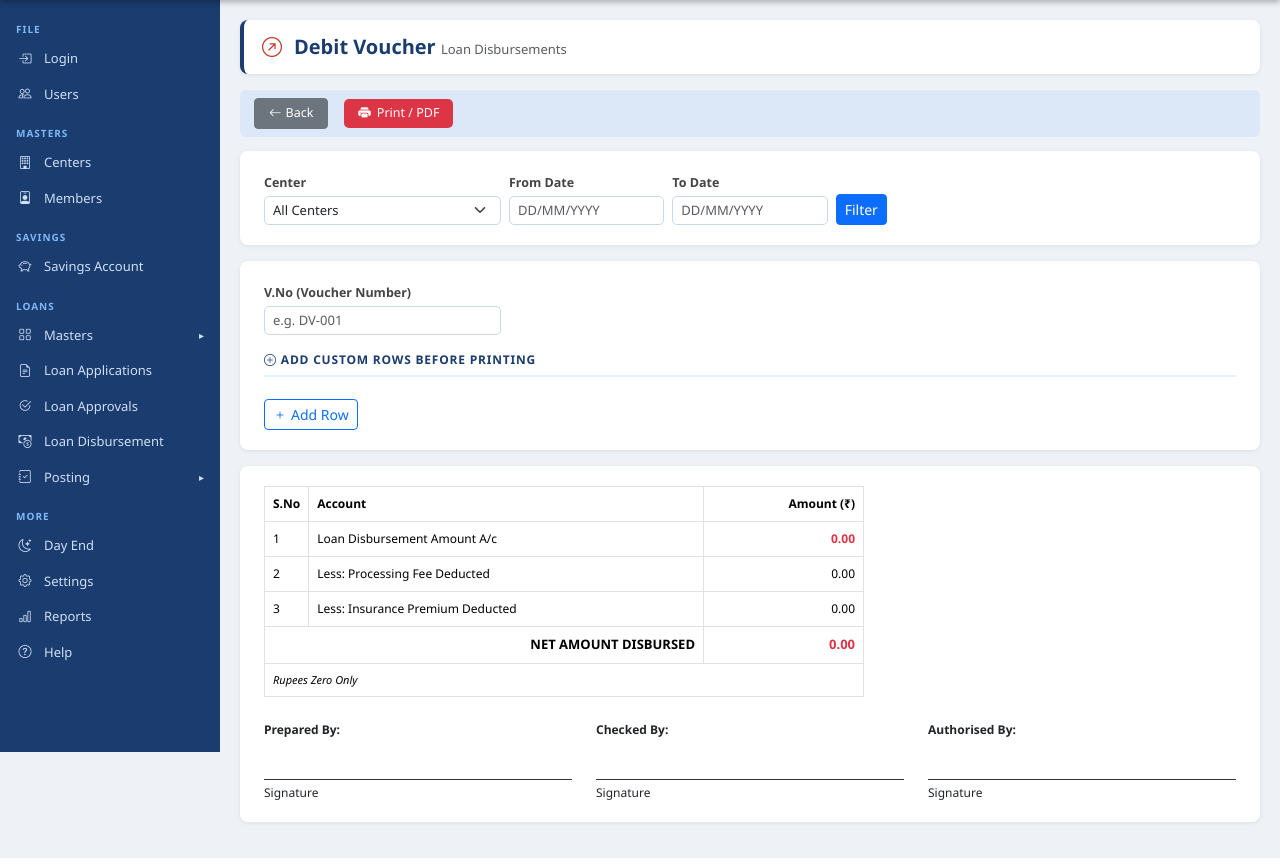
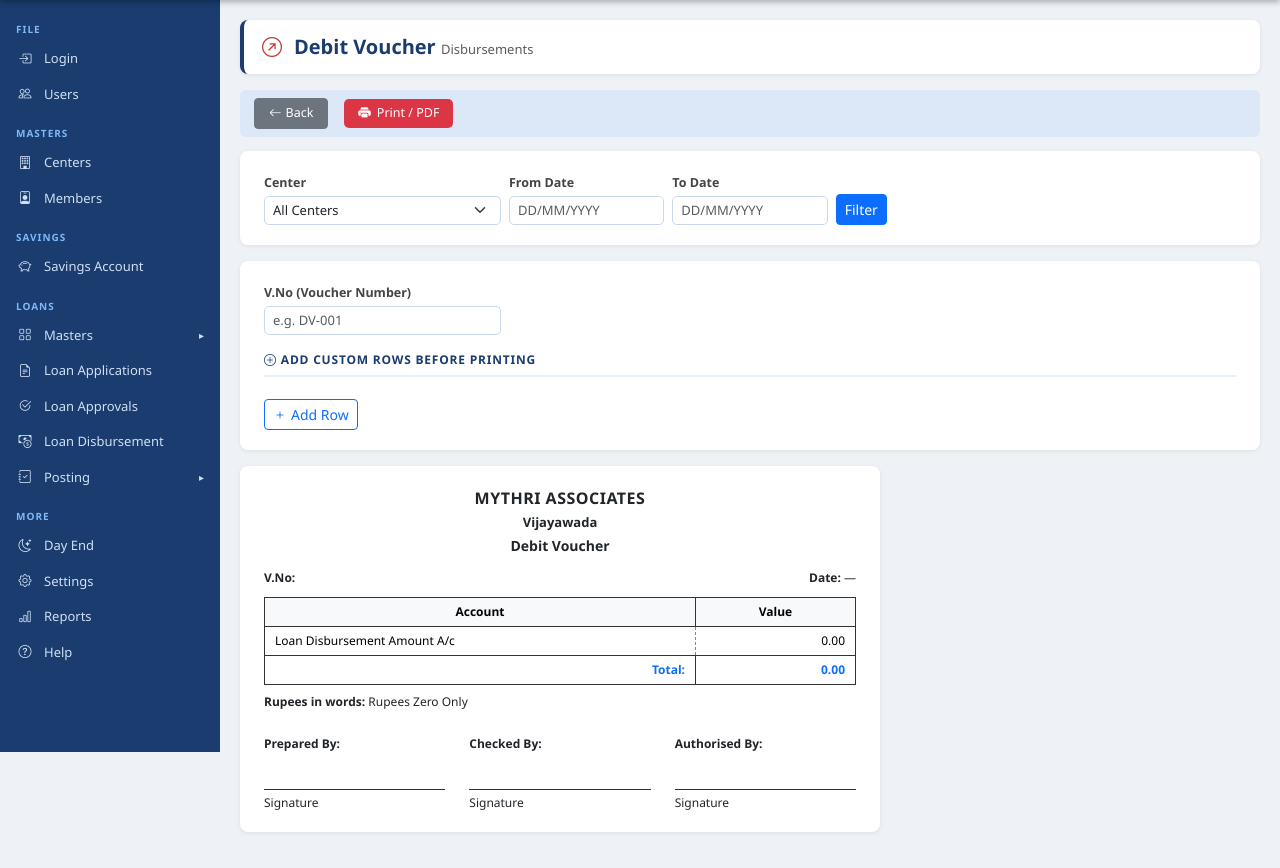
Before and after one commit to NikhithaGottipati06/Mythri-Associates-LMS, a Flask app: page /reports/voucher/debit in a window 1280 px wide. Shown: the part 48-916 px from the top of the page. Run offline with Flask 3, Linux system fonts and the light colour scheme; the visitor is signed in with stand-in values (Sample User, id 1); data comes from the database, SQL or seed files in the repository; data that the repository does not hold is empty.

Commit message:
Redesign vouchers to reference format; fix collection sheet group total alignment
Voucher changes:
- Credit and Debit vouchers now show proper document format: company name centered,
  city, voucher type, V.No + Date on same line, Account/Value table with dashed borders,
  Rupees in words footer matching reference PDF format
- Row labels use A/c suffix (Loan Recovery A/c, Processing Fee A/c, etc.)
- Debit voucher shows gross Loan Disbursement Amount A/c (not net)
- Detail disbursement list moved to no-print section on debit voucher

Collection sheet fix:
- Group total row colspan changed from 4 to 6 to correctly align totals
  under Loan Amount, OS Amount, etc. (was incorrectly starting under Issue Date)

Co-Authored-By: Claude Sonnet 4.6 <noreply@anthropic.com>

```diff
--- a/templates/reports/collection_sheet.html
+++ b/templates/reports/collection_sheet.html
@@ -61,7 +61,7 @@
     </tbody>
     <tfoot>
       <tr style="background:#dce8f8;font-weight:700;">
-        <td colspan="4" class="text-end">Group {{ ns.cur_center }} Total:</td>
+        <td colspan="6" class="text-end">Group {{ ns.cur_center }} Total:</td>
         <td style="color:blue;">{{ '{:,.0f}'.format(ns.g_loan) }}</td>
         <td style="color:blue;">{{ '{:,.2f}'.format(ns.g_os) }}</td>
         <td>{{ '{:,.2f}'.format(ns.g_adv) }}</td>
--- a/templates/reports/voucher_debit.html
+++ b/templates/reports/voucher_debit.html
@@ -1,29 +1,17 @@
 {% extends 'base.html' %}
 {% block title %}Debit Voucher{% endblock %}
 {% block content %}
-<div class="print-header">
-  <h4>MYTHRI ASSOCIATES – Vijayawada</h4>
-  <h5>Debit Voucher – Loan Disbursements</h5>
-  <div style="font-size:11px;margin-top:2px;display:flex;gap:30px;">
-    <span>V.No: <span id="vno-print"></span></span>
-    <span>Date:
-      {% if from_date and to_date %}{{ from_date }} to {{ to_date }}
-      {% elif from_date %}{{ from_date }}
-      {% elif to_date %}{{ to_date }}
-      {% else %}—{% endif %}
-    </span>
-  </div>
-</div>
 
 <div class="page-header no-print">
   <i class="bi bi-arrow-up-right-circle" style="font-size:20px;color:#c0392b;"></i>
-  <h5>Debit Voucher <small class="text-muted fw-normal" style="font-size:13px;">Loan Disbursements</small></h5>
+  <h5>Debit Voucher <small class="text-muted fw-normal" style="font-size:13px;">Disbursements</small></h5>
 </div>
 <div class="action-bar no-print">
   <a href="{{ url_for('reports') }}" class="btn btn-secondary btn-sm"><i class="bi bi-arrow-left me-1"></i>Back</a>
   <button onclick="window.print()" class="btn-print-pdf ms-2"><i class="bi bi-printer-fill"></i> Print / PDF</button>
 </div>
 
+<!-- Filter form -->
 <form method="GET" class="form-card mb-3 no-print">
   <div class="row g-2 align-items-end">
     <div class="col-md-3">
@@ -47,12 +35,13 @@
   </div>
 </form>
 
-<!-- V.No and custom fields (no-print) -->
+<!-- V.No input and custom rows (no-print) -->
 <div class="form-card mb-3 no-print">
   <div class="row g-2 align-items-end">
     <div class="col-md-3">
       <label class="form-label fw-semibold">V.No (Voucher Number)</label>
-      <input type="text" id="vnoInput" class="form-control form-control-sm" placeholder="e.g. DV-001" oninput="document.getElementById('vno-print').textContent=this.value">
+      <input type="text" id="vnoInput" class="form-control form-control-sm" placeholder="e.g. DV-001"
+             oninput="document.getElementById('vno-display').textContent=this.value||''">
     </div>
   </div>
   <div class="section-title mt-3"><i class="bi bi-plus-circle me-1"></i>Add Custom Rows Before Printing</div>
@@ -62,95 +51,100 @@
   </button>
 </div>
 
-{% set ns = namespace(t_disb=0, t_fee=0, t_ins=0, t_net=0) %}
+{% set ns = namespace(t_disb=0) %}
 {% for r in records %}
-  {% set ins = (r.insurance_fee or 0) + (r.nominee_insurance_fee or 0) %}
-  {% set net = (r.disbursed_amount or 0) - (r.processing_fee or 0) - ins - (r.other_charges or 0) %}
   {% set ns.t_disb = ns.t_disb + (r.disbursed_amount or 0) %}
-  {% set ns.t_fee = ns.t_fee + (r.processing_fee or 0) %}
-  {% set ns.t_ins = ns.t_ins + ins %}
-  {% set ns.t_net = ns.t_net + net %}
 {% endfor %}
 
-<div class="form-card">
-  <div style="overflow-x:auto;">
-  <table class="table table-bordered mb-0" style="font-size:12px;max-width:600px;">
+<!-- VOUCHER DOCUMENT -->
+<div class="form-card" style="max-width:640px;">
+  <!-- Company header -->
+  <div style="text-align:center;margin-bottom:12px;line-height:1.6;">
+    <div style="font-size:16px;font-weight:700;letter-spacing:0.5px;">MYTHRI ASSOCIATES</div>
+    <div style="font-size:13px;font-weight:600;">Vijayawada</div>
+    <div style="font-size:14px;font-weight:700;margin-top:2px;">Debit Voucher</div>
+  </div>
+
+  <!-- V.No and Date row -->
+  <div style="display:flex;justify-content:space-between;margin-bottom:10px;font-size:12px;">
+    <span><strong>V.No:</strong> <span id="vno-display"></span></span>
+    <span><strong>Date:</strong>
+      {% if from_date and to_date %}{{ from_date }} to {{ to_date }}
+      {% elif from_date %}{{ from_date }}
+      {% elif to_date %}{{ to_date }}
+      {% else %}—{% endif %}
+    </span>
+  </div>
+
+  <!-- Account / Value table -->
+  <table class="table mb-0" style="font-size:12px;border:1px solid #333;border-collapse:collapse;">
     <thead>
-      <tr style="background:#1a3c6e;color:#fff;">
-        <th style="width:40px;">S.No</th>
-        <th>Account</th>
-        <th class="text-end" style="width:160px;">Amount (₹)</th>
+      <tr>
+        <th style="border:1px solid #333;padding:5px 10px;text-align:center;background:#f8f9fa;">Account</th>
+        <th style="border:1px solid #333;padding:5px 10px;text-align:center;background:#f8f9fa;width:160px;">Value</th>
       </tr>
     </thead>
     <tbody id="debitTableBody">
       <tr>
-        <td>1</td>
-        <td>Loan Disbursement Amount A/c</td>
-        <td class="text-end fw-semibold text-danger">{{ '{:,.2f}'.format(ns.t_disb) }}</td>
+        <td style="border:1px dashed #888;padding:5px 10px;">Loan Disbursement Amount A/c</td>
+        <td style="border:1px dashed #888;padding:5px 10px;text-align:right;">{{ '{:,.2f}'.format(ns.t_disb) }}</td>
       </tr>
-      <tr>
-        <td>2</td>
-        <td>Less: Processing Fee Deducted</td>
-        <td class="text-end">{{ '{:,.2f}'.format(ns.t_fee) }}</td>
-      </tr>
-      <tr>
-        <td>3</td>
-        <td>Less: Insurance Premium Deducted</td>
-        <td class="text-end">{{ '{:,.2f}'.format(ns.t_ins) }}</td>
-      </tr>
-      <!-- Custom rows injected by JS on print -->
+      <!-- Custom rows printed here by JS -->
     </tbody>
     <tfoot>
-      <tr style="background:#f8d7da;font-weight:700;font-size:13px;">
-        <td colspan="2" class="text-end">NET AMOUNT DISBURSED</td>
-        <td class="text-end text-danger" id="grandTotal">{{ '{:,.2f}'.format(ns.t_net) }}</td>
-      </tr>
       <tr>
-        <td colspan="3" style="font-size:11px;font-style:italic;" id="amountWords">
-          {{ _number_to_words(ns.t_net) }}
-        </td>
+        <td style="border:1px solid #333;padding:5px 10px;text-align:right;font-weight:700;color:#0d6efd;">Total:</td>
+        <td style="border:1px solid #333;padding:5px 10px;text-align:right;font-weight:700;color:#0d6efd;" id="grandTotal">{{ '{:,.2f}'.format(ns.t_disb) }}</td>
       </tr>
     </tfoot>
   </table>
+
+  <div class="mt-2" style="font-size:12px;" id="amountWords">
+    <strong>Rupees in words:</strong> {{ _number_to_words(ns.t_disb) }}
   </div>
 
-  <!-- Disbursement detail list (prints below voucher) -->
+  <div class="mt-4 row" style="font-size:12px;">
+    <div class="col-4">
+      <strong>Prepared By:</strong><br>
+      <div style="border-top:1px solid #333;margin-top:36px;padding-top:4px;">Signature</div>
+    </div>
+    <div class="col-4">
+      <strong>Checked By:</strong><br>
+      <div style="border-top:1px solid #333;margin-top:36px;padding-top:4px;">Signature</div>
+    </div>
+    <div class="col-4">
+      <strong>Authorised By:</strong><br>
+      <div style="border-top:1px solid #333;margin-top:36px;padding-top:4px;">Signature</div>
+    </div>
+  </div>
+</div>
+
+<!-- Disbursement detail list (no-print) -->
 {% if records %}
-  <div class="mt-3">
-    <div class="section-title" style="font-size:11px;font-weight:600;color:#555;">Disbursement Details</div>
+<div class="form-card mt-3 no-print">
+  <div class="section-title">Disbursement Details</div>
   <div style="overflow-x:auto;">
-    <table class="table table-bordered table-sm mb-0" style="font-size:10.5px;">
+  <table class="table table-bordered table-sm mb-0" style="font-size:11px;">
     <thead>
       <tr style="background:#eaf0fb;">
         <th>S.No</th><th>Date</th><th>Loan ID</th><th>Mem Code</th><th>Member Name</th>
-          <th>Center</th><th>Mode</th>
-          <th class="text-end">Disbursed</th>
-          <th class="text-end">Proc. Fee</th>
-          <th class="text-end">Insurance</th>
-          <th class="text-end">Net Paid</th>
+        <th>Center</th><th>Mode</th><th class="text-end">Disbursed</th>
       </tr>
     </thead>
     <tbody>
     {% set ns2 = namespace(sno=0) %}
     {% for r in records %}
-        {% set ins = (r.insurance_fee or 0) + (r.nominee_insurance_fee or 0) %}
-        {% set net = (r.disbursed_amount or 0) - (r.processing_fee or 0) - ins - (r.other_charges or 0) %}
       {% set ns2.sno = ns2.sno + 1 %}
       <tr>
         <td>{{ ns2.sno }}</td>
         <td>{{ r.disbursement_date }}</td>
-          <td class="fw-semibold text-primary">{{ r.loan_id or r.disbursement_no }}</td>
+        <td class="text-primary fw-semibold">{{ r.loan_id or r.disbursement_no }}</td>
         <td>{{ r.member_code }}</td>
         <td>{{ r.member_name }}</td>
         <td>{{ r.center_code }}</td>
         <td>{{ r.mode or 'Cash' }}</td>
         <td class="text-end text-danger fw-semibold">{{ '{:,.2f}'.format(r.disbursed_amount or 0) }}</td>
-          <td class="text-end">{{ '{:,.2f}'.format(r.processing_fee or 0) }}</td>
-          <td class="text-end">{{ '{:,.2f}'.format(ins) }}</td>
-          <td class="text-end fw-semibold">{{ '{:,.2f}'.format(net) }}</td>
       </tr>
-      {% else %}
-        <tr><td colspan="11" class="text-center text-muted py-3">No disbursements found.</td></tr>
     {% endfor %}
     </tbody>
   </table>
@@ -158,33 +152,15 @@
 </div>
 {% endif %}
 
-  <div class="mt-4 row" style="font-size:12px;">
-    <div class="col-md-4">
-      <strong>Prepared By:</strong><br>
-      <div style="border-top:1px solid #333;margin-top:40px;padding-top:4px;">Signature</div>
-    </div>
-    <div class="col-md-4">
-      <strong>Checked By:</strong><br>
-      <div style="border-top:1px solid #333;margin-top:40px;padding-top:4px;">Signature</div>
-    </div>
-    <div class="col-md-4">
-      <strong>Authorised By:</strong><br>
-      <div style="border-top:1px solid #333;margin-top:40px;padding-top:4px;">Signature</div>
-    </div>
-  </div>
-</div>
-
 <script>
-const BASE_TOTAL = {{ ns.t_net }};
+const BASE_TOTAL = {{ ns.t_disb }};
 let customTotal = 0;
-let rowCount = 3;
 
 function addCustomRow() {
-  rowCount++;
   const div = document.createElement('div');
   div.className = 'd-flex gap-2 mb-2 align-items-center';
   div.innerHTML = `
-    <input type="text" class="form-control form-control-sm custom-label" placeholder="Field name" style="max-width:260px;">
+    <input type="text" class="form-control form-control-sm custom-label" placeholder="Account name" style="max-width:260px;">
     <input type="number" class="form-control form-control-sm custom-amount" placeholder="0.00" step="0.01" style="max-width:130px;" oninput="updateTotal()">
     <button type="button" class="btn btn-outline-danger btn-sm" onclick="this.parentElement.remove();updateTotal()"><i class="bi bi-trash"></i></button>
   `;
@@ -192,32 +168,21 @@ function addCustomRow() {
 }
 
 function inWords(n) {
-  const ones = ['','One','Two','Three','Four','Five','Six','Seven','Eight','Nine',
-    'Ten','Eleven','Twelve','Thirteen','Fourteen','Fifteen','Sixteen','Seventeen','Eighteen','Nineteen'];
-  const tens = ['','','Twenty','Thirty','Forty','Fifty','Sixty','Seventy','Eighty','Ninety'];
+  const ones=['','One','Two','Three','Four','Five','Six','Seven','Eight','Nine','Ten','Eleven','Twelve','Thirteen','Fourteen','Fifteen','Sixteen','Seventeen','Eighteen','Nineteen'];
+  const tens=['','','Twenty','Thirty','Forty','Fifty','Sixty','Seventy','Eighty','Ninety'];
   function b100(n){return n<20?ones[n]:tens[Math.floor(n/10)]+(n%10?' '+ones[n%10]:'');}
-  function b1000(n){return n<100?b100(n):ones[Math.floor(n/100)]+' Hundred'+(n%100?' '+b100(n%100):'');}
-  function words(n){
-    if(!n)return'';
-    if(n<1000)return b1000(n);
-    if(n<100000)return b1000(Math.floor(n/1000))+' Thousand'+(n%1000?' '+b1000(n%1000):'');
-    if(n<10000000)return b1000(Math.floor(n/100000))+' Lakh'+(n%100000?' '+words(n%100000):'');
-    return b1000(Math.floor(n/10000000))+' Crore'+(n%10000000?' '+words(n%10000000):'');
-  }
-  const r=Math.floor(n), p=Math.round((n-r)*100);
-  let s='Rupees '+(words(r)||'Zero');
-  if(p) s+=' and '+b100(p)+' Paise';
-  return s+' Only';
+  function b1k(n){return n<100?b100(n):ones[Math.floor(n/100)]+' Hundred'+(n%100?' '+b100(n%100):'');}
+  function w(n){if(!n)return'';if(n<1000)return b1k(n);if(n<100000)return b1k(Math.floor(n/1000))+' Thousand'+(n%1000?' '+b1k(n%1000):'');if(n<10000000)return b1k(Math.floor(n/100000))+' Lakh'+(n%100000?' '+w(n%100000):'');return b1k(Math.floor(n/10000000))+' Crore'+(n%10000000?' '+w(n%10000000):'');}
+  const r=Math.floor(n),p=Math.round((n-r)*100);
+  return 'Rupees '+(w(r)||'Zero')+(p?' and '+b100(p)+' Paise':'')+' Only';
 }
 
 function updateTotal() {
   customTotal = 0;
-  document.querySelectorAll('.custom-amount').forEach(el => {
-    customTotal += parseFloat(el.value || 0);
-  });
+  document.querySelectorAll('.custom-amount').forEach(el => { customTotal += parseFloat(el.value||0); });
   const grand = BASE_TOTAL + customTotal;
-  document.getElementById('grandTotal').textContent = grand.toLocaleString('en-IN', {minimumFractionDigits:2, maximumFractionDigits:2});
-  document.getElementById('amountWords').textContent = inWords(grand);
+  document.getElementById('grandTotal').textContent = grand.toLocaleString('en-IN',{minimumFractionDigits:2,maximumFractionDigits:2});
+  document.getElementById('amountWords').innerHTML = '<strong>Rupees in words:</strong> ' + inWords(grand);
 }
 
 window.addEventListener('beforeprint', function() {
@@ -225,12 +190,11 @@ window.addEventListener('beforeprint', function() {
   document.querySelectorAll('.custom-print-row').forEach(r => r.remove());
   document.querySelectorAll('#customRows .d-flex').forEach(function(div) {
     const label = div.querySelector('.custom-label').value.trim();
-    const amount = parseFloat(div.querySelector('.custom-amount').value || 0);
+    const amount = parseFloat(div.querySelector('.custom-amount').value||0);
     if (label || amount) {
-      rowCount++;
       const tr = document.createElement('tr');
       tr.className = 'custom-print-row';
-      tr.innerHTML = `<td>${rowCount}</td><td>${label||'Custom'}</td><td class="text-end">${amount.toLocaleString('en-IN',{minimumFractionDigits:2})}</td>`;
+      tr.innerHTML = `<td style="border:1px dashed #888;padding:5px 10px;">${label||'Custom'} A/c</td><td style="border:1px dashed #888;padding:5px 10px;text-align:right;">${amount.toLocaleString('en-IN',{minimumFractionDigits:2})}</td>`;
       tbody.appendChild(tr);
     }
   });
```
Also changed, not shown: templates/reports/voucher_credit.html (+70 -81 lines). Lines whose indentation alone changed are shown as unchanged.
